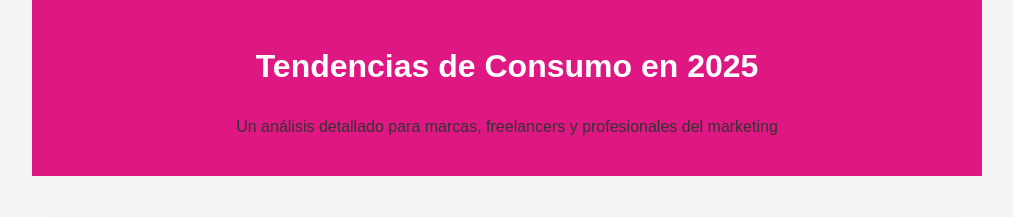
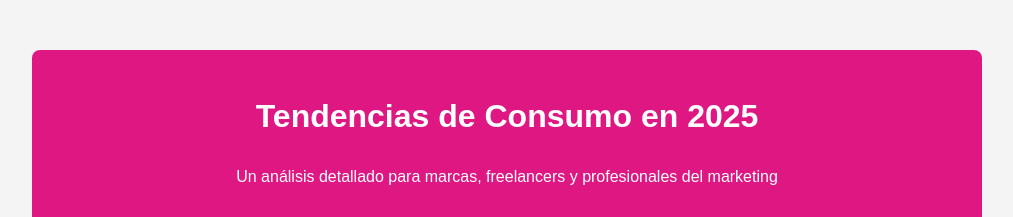
Before and after one commit to Bebell-Digital-Solutions/Informe-benchmark-retail-2025, a plain HTML site: page es-v02.html in a window 1280 px wide. Shown: the top 217 px of the page, without its empty margins (133-1146 px from the left). Drawn offline with nearby package versions, Linux system fonts and the light colour scheme.

Commit message:
Update es-v02.html

```diff
--- a/es-v02.html
+++ b/es-v02.html
@@ -38,6 +38,8 @@
             padding: 20px;
             text-align: center;
             margin-bottom: 50px;
+            margin-top: 50px;
+            border-radius: 8px;
         }
 
         .content-section {
@@ -241,7 +243,7 @@
     <div id="page-container">
         <header id="main-header">
             <h1>Tendencias de Consumo en 2025</h1>
-            <p>Un análisis detallado para marcas, freelancers y profesionales del marketing</p>
+            <p style="color: white;">Un análisis detallado para marcas, freelancers y profesionales del marketing</p>
         </header>
 
         <!-- New Hero Card Section -->
```
